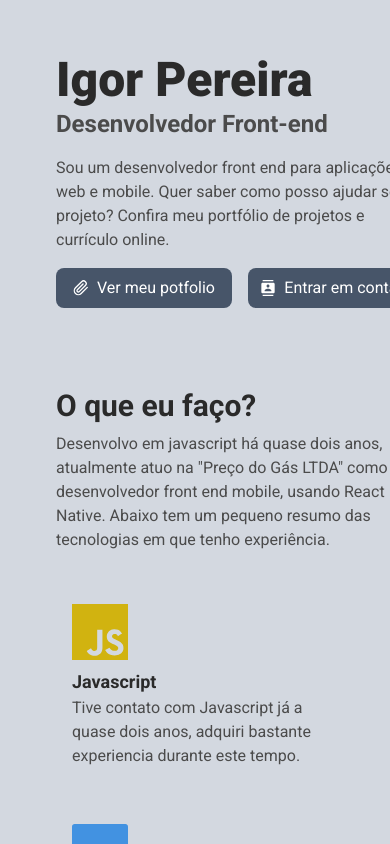
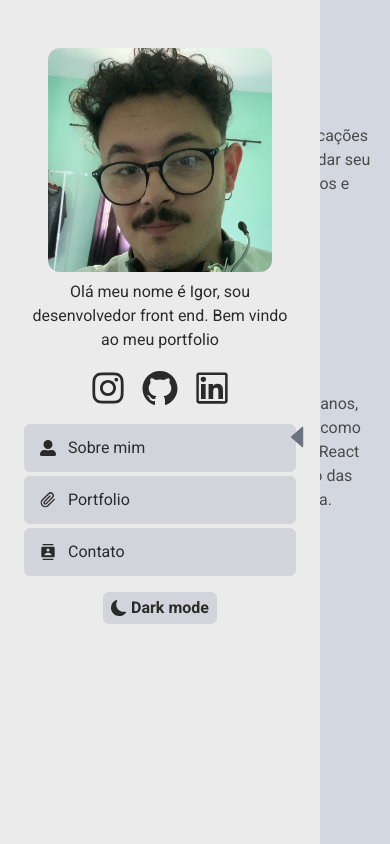
Before and after one commit to igorgbp/portfolio, a React (Vite) app: page / in a window 390 px wide. Shown: the top 844 px of the page. Built offline with nearby package versions, Linux system fonts and the light colour scheme.

Commit message:
fixes, leftbar responsiva, about me responsivo, etc

```diff
--- a/src/App.jsx
+++ b/src/App.jsx
@@ -1,4 +1,4 @@
-import { useState } from "react";
+import { useEffect, useState } from "react";
 import { ThemeContext, ThemeProvider } from "./context/theme/themeContext";
 import { themeData } from "./context/theme/values";
 import { useContext } from "react";
@@ -6,30 +6,55 @@ import { GeralContext } from "./context/geral/geralContext";
 import Content from "./screens/Content";
 import Leftbar from "./screens/LeftBar";
 
+import {GoThreeBars} from "react-icons/go";
+
+
 function App() {
-  const [count, setCount] = useState(0);
-  const { isDarkMode } = useContext(GeralContext);
+  const [width, setWidth] = useState(window.innerWidth);
+  const { isDarkMode, isShowingLeftBar, updateIsShowingLeftBar } =
+    useContext(GeralContext);
   // const isDarkMode = context.isDarkMode
   // console.log('aqui',isDarkMode.isDarkMode)
-  console.log("aquis", isDarkMode);
+  console.log("aquis", isShowingLeftBar);
 
   let currentTheme;
   if (isDarkMode) currentTheme = themeData.dark;
   else currentTheme = themeData.light;
 
+  const handleResize = () => {
+    if (isShowingLeftBar) {
+      if (window.innerWidth < 768) return updateIsShowingLeftBar();
+    } else if (window.innerWidth > 768) return updateIsShowingLeftBar();
+  };
+
+  window.addEventListener("resize", handleResize);
+
   return (
     <ThemeProvider theme={currentTheme}>
-      <div class="flex min-h-screen overflow-x-hidden ">
-        <aside
-          class="fixed w-80  h-full transition-transform -translate-x-full md:translate-x-0"
-          aria-label="Sidebar"
+      <div
+        class="flex "
+        style={{ backgroundColor: currentTheme.contentPrimary }}
+      >
+        {isShowingLeftBar && (
+          <aside class="fixed w-80  h-full " aria-label="Sidebar">
+            <div
+              class={`h-full px-3 py-4 overflow-y-auto bg-gray-50 dark:bg-gray-800`}
+              style={{ backgroundColor: currentTheme.primary }}
+            >
+              <Leftbar class="" />
+            </div>
+          </aside>
+        )}
+        <div
+          class={`${isShowingLeftBar && "md:ml-80"} `}
         >
-          <div class="h-full px-3 py-4 overflow-y-auto bg-gray-50 dark:bg-gray-800" style={{backgroundColor:currentTheme.primary}}>
-            <Leftbar class="" />
-          </div>
-        </aside>
-        <div class=" md:ml-80">
-          <div class="p-4  border-gray-200  dark:border-gray-700"style={{backgroundColor:currentTheme.contentPrimary}}>
+          {!isShowingLeftBar && (
+            <div class=" absolute left-4 top-9">
+              <button onClick={() => updateIsShowingLeftBar()}><GoThreeBars size={40} className="text-gray-500 hover:text-slate-600"/></button>
+            </div>
+          )}
+
+          <div class="px-4  md:ml-8 ">
             <Content />
           </div>
         </div>
--- a/src/components/Icon.jsx
+++ b/src/components/Icon.jsx
@@ -16,7 +16,7 @@ export default function Icon({item}){
         case "Tailwind":
           return <SiTailwindcss class="w-14 h-14" color="#33b3c4" />;
         case "React Native":
-          return <SiReactquery class="w-14 h-14" color="#4fd1e2" />;
+          return <FaReact class="w-14 h-14" color="#4fd1e2" />;
         case "Javascript":
           return <SiJavascript class="w-14 h-14" color="#d1b310" />;
           case "Typescript":
--- a/src/context/geral/geralContext.jsx
+++ b/src/context/geral/geralContext.jsx
@@ -4,11 +4,15 @@ export const GeralContext = createContext();
 
 export const GeralProvider = ({ children }) => {
   const [isDarkMode, setIsDarkMode] = useState(true);
-  const [currentOption, setCurrentOption] = useState(1)
+  const [currentOption, setCurrentOption] = useState(1);
+  const [isShowingLeftBar, setIsShowingLeftBar] = useState(true)
 
   const updateDarkMode = () => {
     setIsDarkMode(!isDarkMode);
   };
+  const updateIsShowingLeftBar = () =>{
+    setIsShowingLeftBar(!isShowingLeftBar)
+  }
   const skills = [
     {
       name: "Javascript",
@@ -54,7 +58,7 @@ export const GeralProvider = ({ children }) => {
   ];
 
   return (
-    <GeralContext.Provider value={{ isDarkMode, updateDarkMode, currentOption, setCurrentOption, skills }}>
+    <GeralContext.Provider value={{ isDarkMode, updateDarkMode, currentOption, setCurrentOption, isShowingLeftBar, updateIsShowingLeftBar,skills }}>
       {children}
     </GeralContext.Provider>
   );
--- a/src/screens/Content.jsx
+++ b/src/screens/Content.jsx
@@ -9,7 +9,7 @@ const Content = () => {
   console.log('current e tals',currentOption);
 
   return (
-    <div class="p-10">
+    <div class="py-10">
      { currentOption == 1 && <AboutMe/>}
      { currentOption == 2 && <Portifolio/>}
      { currentOption == 3 && <Contact/>}
--- a/src/screens/ContentScreens/AboutMe.jsx
+++ b/src/screens/ContentScreens/AboutMe.jsx
@@ -7,7 +7,7 @@ import { MdContacts } from "react-icons/md";
 import { FiPaperclip } from "react-icons/fi";
 import { GeralContext } from "../../context/geral/geralContext";
 import Icon from "../../components/Icon";
-import flutuante from "../../assets/segunda.png"
+import flutuante from "../../assets/segunda.png";
 
 const AboutMe = () => {
   const { setCurrentOption, skills } = useContext(GeralContext);
@@ -16,37 +16,37 @@ const AboutMe = () => {
 
   const Item = ({ item }) => {
     return (
-      <div class="w-72  rounded-md   flex flex-col p-4  mt-4">
-        <Icon item={item} />
-        <p class="mt-2 text-lg font-bold" style={{ color: theme.text }}>
+      <div class="w-72  rounded-md   flex flex-col p-4  md:mt-4 items-center md:items-start">
+        <div class=" w-fit"><Icon item={item} /></div>
+        <p class="mt-2 text-lg font-bold text-center md:text-start" style={{ color: theme.text }}>
           {item.name}
         </p>
-        <p style={{ color: theme.textSecondary }}>{item.description}</p>
+        <p class="text-center md:text-start" style={{ color: theme.textSecondary }}>{item.description}</p>
       </div>
     );
   };
   return (
-    <div class=" flex flex-col">
+    <div class=" flex flex-col  lg:pr-24">
       <div class="flex space-x-6 ">
         <div class="h-auto  flex flex-col">
           <div class=" mb-4">
-            <p class="text-5xl font-black" style={{ color: theme.text }}>
+            <p class=" text-3xl md:text-5xl font-black mx-auto md:mx-0 w-fit" style={{ color: theme.text }}>
               Igor Pereira
             </p>
             <p
-              class="text-2xl font-bold mt-1"
+              class=" text-xl md:text-2xl font-bold mt-1 mx-auto md:mx-0 w-fit"
               style={{ color: theme.textSecondary }}
             >
               Desenvolvedor Front-end
             </p>
-            <p class="mt-4" style={{ color: theme.textSecondary }}>
+            <p class="mt-4 mx-auto md:mx-0 w-fit text-center md:text-start" style={{ color: theme.textSecondary }}>
               Sou um desenvolvedor front end para aplicações web e mobile. Quer
               saber como posso ajudar seu projeto? Confira meu portfólio de
               projetos e currículo online.
             </p>
           </div>
 
-          <div class="flex space-x-4 ">
+          <div class="flex gap-2 flex-wrap justify-center md:justify-start ">
             <button
               class="p-2  rounded-lg w-44 bg-slate-600 hover:bg-gray-700  hover:font-bold flex items-center justify-center"
               onClick={() => setCurrentOption(2)}
@@ -67,16 +67,17 @@ const AboutMe = () => {
               </p>
             </button>
           </div>
-          <div class="mt-20">
-        <p class="text-3xl font-bold" style={{ color: theme.text }}>
-          O que eu faço?
-        </p>
-        <p class="mt-2" style={{ color: theme.textSecondary }}>
-          Desenvolvo em javascript há quase dois anos, atualmente atuo na "Preço
-          do Gás LTDA" como desenvolvedor front end mobile, usando React Native.
-          Abaixo tem um pequeno resumo das tecnologias em que tenho experiência.
-        </p>
-      </div>
+          <div class="mt-8 md:mt-20">
+            <p class="text-xl md:text-3xl font-bold mx-auto md:mx-0 w-fit" style={{ color: theme.text }}>
+              O que eu faço?
+            </p>
+            <p class="mt-2 text-center md:text-start" style={{ color: theme.textSecondary }}>
+              Desenvolvo em javascript há quase dois anos, atualmente atuo na
+              "Preço do Gás LTDA" como desenvolvedor front end mobile, usando
+              React Native. Abaixo tem um pequeno resumo das tecnologias em que
+              tenho experiência.
+            </p>
+          </div>
         </div>
         <img
           src={flutuante}
@@ -89,8 +90,8 @@ const AboutMe = () => {
           return <Item item={item} />
         })}
       </div> */}
-      <div class="mt-5">
-        <ul class=" flex flex-wrap  h-full justify-start gap-2">
+      <div class=" mt-5">
+        <ul class=" flex flex-wrap  h-full justify-center md:justify-start gap-2">
           {skills.map((item) => {
             return (
               <li >
--- a/src/screens/LeftBar.jsx
+++ b/src/screens/LeftBar.jsx
@@ -1,22 +1,49 @@
 import user from "../assets/igo.jpg";
-import { useContext } from "react";
+import { useContext, useState } from "react";
 import { GeralContext } from "../context/geral/geralContext";
 import {
   AiOutlineGithub,
   AiOutlineInstagram,
   AiOutlineLinkedin,
+  AiFillCaretLeft,
 } from "react-icons/ai";
-
+import {TbArrowBarLeft} from 'react-icons/tb';
 import { FaUserAlt } from "react-icons/fa";
 import { MdContacts } from "react-icons/md";
 import { FiPaperclip } from "react-icons/fi";
+import { BsMoonFill, BsSunFill } from "react-icons/bs";
 import { ThemeContext } from "../context/theme/themeContext";
 
 const Leftbar = () => {
-  const { updateDarkMode, isDarkMode, setCurrentOption } =
-    useContext(GeralContext);
+  const {
+    updateDarkMode,
+    isDarkMode,
+    setCurrentOption,
+    isShowingLeftBar,
+    updateIsShowingLeftBar,
+  } = useContext(GeralContext);
+  const [width, setWidth] = useState(window.innerWidth);
   const currentTheme = useContext(ThemeContext);
+  const handleResize = () => {
+    setWidth(window.innerWidth);
+  };
+  window.addEventListener("resize", handleResize);
+  const HideLeftBar = () => {
+    if (width < 768) {
+      return (
+        <button
+          class="absolute right-2 top-1/2"
+          onClick={() => updateIsShowingLeftBar()}
+        >
+          <AiFillCaretLeft size={30}  className=" text-gray-500 hover:text-slate-700"/>
 
+        </button>
+      );
+    }else return null
+  }
+  const handleShowLeftBarOnOptionClick = () =>{
+    if(window.innerWidth<768) updateIsShowingLeftBar()
+  }
   const options = [
     {
       id: 1,
@@ -75,13 +102,14 @@ const Leftbar = () => {
   };
 
   return (
-    <div class=" justify-center p-3 ">
-      <p
+    <div class=" justify-center px-3 py-6 items-center">
+      <HideLeftBar />
+      {/* <p
         class="text-center text-xl mt-2 font-bold"
         style={{ color: currentTheme.text }}
       >
         Igor Pereira
-      </p>
+      </p> */}
       <img
         src={user}
         alt="Igor Pereira"
@@ -92,7 +120,7 @@ const Leftbar = () => {
         portfolio
       </p>
       {/* <hr class="mt-2 w-full" style={{ borderColor: currentTheme.text }}></hr> */}
-                <ul class="flex mx-2 items-center mt-2 space-x-1 justify-center h-14">
+      <ul class="flex mx-2 items-center mt-2 space-x-1 justify-center h-14">
         {links.map((link) => {
           return (
             <li
@@ -107,7 +135,7 @@ const Leftbar = () => {
           );
         })}
       </ul>
-      <div class=" mt-2">
+      <div class=" mt-2 ">
         {options.map((item) => {
           return (
             <button
@@ -116,7 +144,7 @@ const Leftbar = () => {
               } mb-1 rounded-md py-3 px-4 mx-auto w-full ${
                 isDarkMode ? "hover:bg-slate-400" : "hover:bg-slate-500"
               }  space-x-3 justify-start hover:cursor-pointer`}
-              onClick={() => setCurrentOption(item.id)}
+              onClick={() => {setCurrentOption(item.id);handleShowLeftBarOnOptionClick()}}
             >
               <Icon item={item} />
               <p style={{ color: currentTheme.text }}>{item.name}</p>
@@ -124,19 +152,25 @@ const Leftbar = () => {
           );
         })}
       </div>
-      <div class="flex space-x-1 mx-auto mt-4 justify-center">
-        <input
-          type="checkbox"
-          checked={isDarkMode}
-          onChange={updateDarkMode}
-          className={`toggle-checkbox   w-6 h-6 rounded-full ${
-            isDarkMode ? "bg-gray-400 hover:bg-gray-800" : "bg-gray-800 hover:bg-gray-400"
-          } border-4 border-gray-700 appearance-none cursor-pointer`}
-        />
+
+      <button
+        onClick={() => updateDarkMode()}
+        class={`flex space-x-1 mx-auto  mt-4 justify-center w-fit px-2 py-1 items-center rounded-md ${
+          isDarkMode
+            ? "bg-gray-300 hover:bg-slate-400"
+            : "bg-gray-700 hover:bg-slate-600"
+        }`}
+      >
+        {isDarkMode ? (
+          <BsMoonFill color={currentTheme.text} />
+        ) : (
+          <BsSunFill color={currentTheme.text} />
+        )}
+
         <p style={{ color: currentTheme.text }} class="font-semibold">
-          {isDarkMode?'Dark':'Light'} mode
+          {isDarkMode ? "Dark" : "Light"} mode
         </p>
-      </div>
+      </button>
     </div>
   );
 };
```
Also changed, not shown: src/screens/ContentScreens/Portifolio.jsx (+6 -6 lines).
